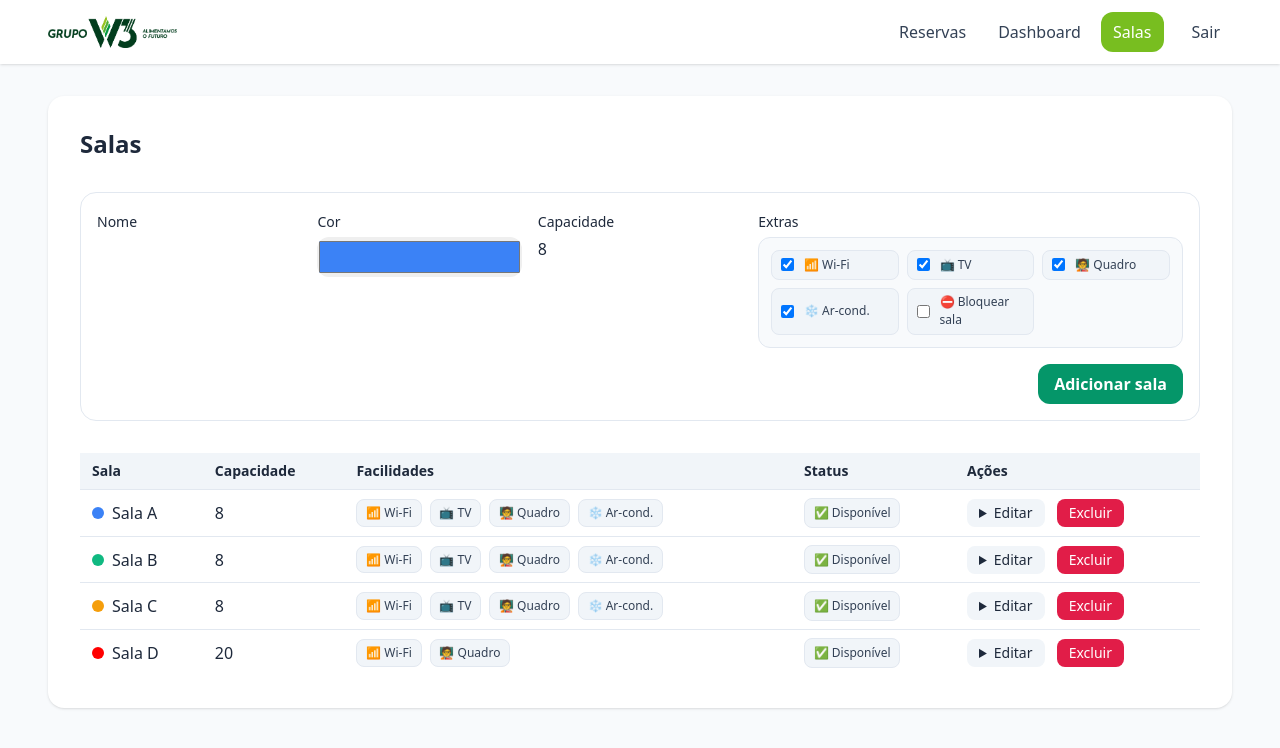
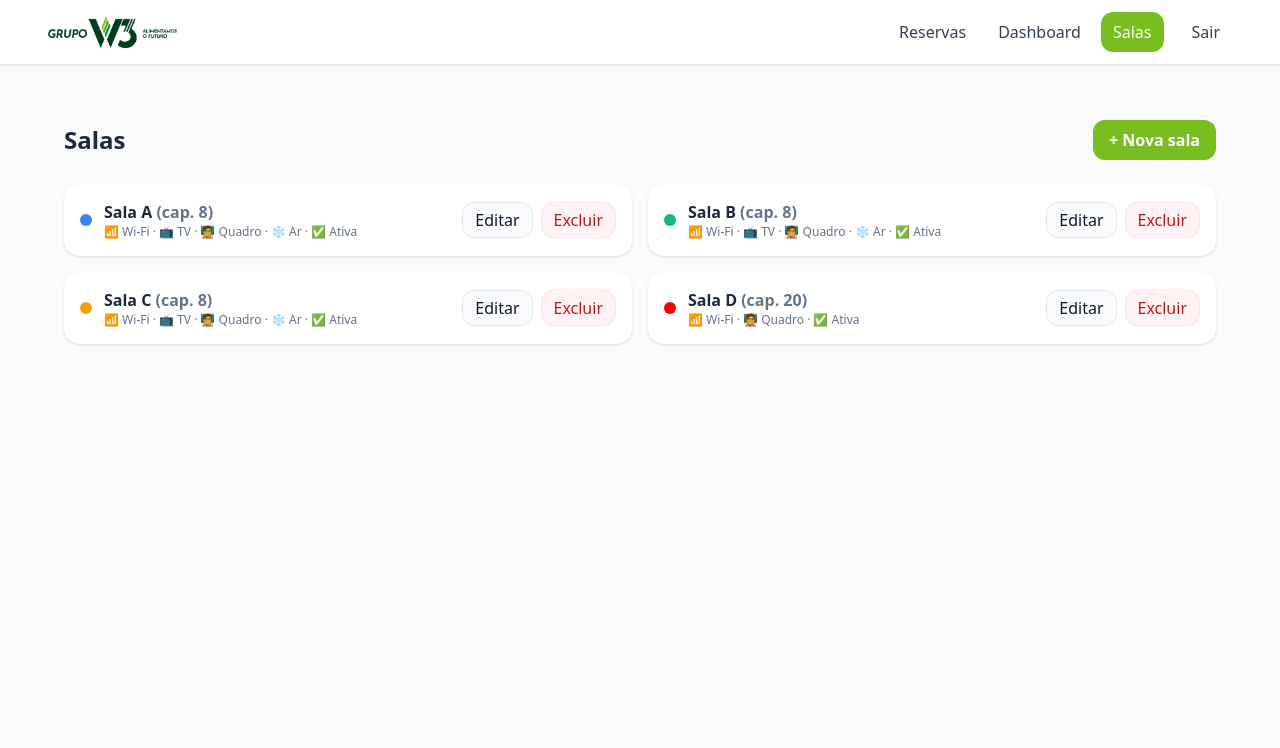
Before and after one commit to VittorioPaivaW3/AgendaW3, a PHP site: page /index.php?page=salas in a window 1280 px wide. Shown: the top 748 px of the page. Run offline with PHP 8.4, Linux system fonts and the light colour scheme; the visitor is signed in with stand-in values (Sample User, id 1); data comes from the database, SQL or seed files in the repository; both versions use the stored data as it was after the commit; some libraries are stand-ins or nearby versions.

Commit message:
funcionalidade de editar salas

```diff
--- a/partials/modals.php
+++ b/partials/modals.php
@@ -20,6 +20,9 @@
 <dialog id="createDialog" class="rounded-2xl w-[min(800px,95vw)] p-0">
   <form method="post" class="p-6 space-y-4" onsubmit="return onSubmitCreate()">
     <input type="hidden" name="action" value="save_booking"/>
+    <input type="hidden" name="booking_id" id="booking_id" value="">
+<input type="hidden" name="action" value="save_booking" id="booking_action">
+
     <div class="flex items-start justify-between">
       <h2 class="text-lg font-semibold">Nova reserva</h2>
       <button type="button" class="text-slate-400 hover:text-slate-700" onclick="this.closest('dialog').close()">✕</button>
--- a/salas.php
+++ b/salas.php
@@ -1,125 +1,266 @@
 <?php
-// salas.php — CRUD de salas (apenas admin)
+// salas.php — Admin: gerenciamento de salas (edição em modal centralizado)
 
-$rooms = [];
-foreach ($pdo->query('SELECT * FROM rooms ORDER BY id') as $r) {
-    $rooms[(int)$r['id']] = $r;
+if (empty($_SESSION['is_admin'])) {
+  header('Location: index.php'); exit;
 }
+
+// --------- Garantias de schema ---------
+$cols = $pdo->query("PRAGMA table_info(rooms)")->fetchAll(PDO::FETCH_ASSOC);
+$hasExtras = false;
+foreach ($cols as $c) { if (strcasecmp($c['name'], 'extras') === 0) { $hasExtras = true; break; } }
+if (!$hasExtras) {
+  $pdo->exec("ALTER TABLE rooms ADD COLUMN extras TEXT DEFAULT '[]'");
+}
+
+// --------- Flash helper ---------
+$flash = $flash ?? null;
+if (!empty($_SESSION['flash'])) { $flash = $_SESSION['flash']; unset($_SESSION['flash']); }
+
+// --------- Processamento (PRG) ---------
+if ($_SERVER['REQUEST_METHOD'] === 'POST') {
+  $action = $_POST['action'] ?? '';
+  try {
+    if ($action === 'create_room') {
+      $name = trim($_POST['name'] ?? '');
+      $color = $_POST['color'] ?? '#3b82f6';
+      $capacity = max(1, (int)($_POST['capacity'] ?? 1));
+      $has_wifi = !empty($_POST['has_wifi']) ? 1 : 0;
+      $has_tv = !empty($_POST['has_tv']) ? 1 : 0;
+      $has_board = !empty($_POST['has_board']) ? 1 : 0;
+      $has_ac = !empty($_POST['has_ac']) ? 1 : 0;
+      $is_blocked = !empty($_POST['is_blocked']) ? 1 : 0;
+      if ($name === '') throw new Exception('Informe um nome.');
+      $st = $pdo->prepare("INSERT INTO rooms (name,color,capacity,has_wifi,has_tv,has_board,has_ac,is_blocked,extras) VALUES (?,?,?,?,?,?,?,?,?)");
+      $st->execute([$name,$color,$capacity,$has_wifi,$has_tv,$has_board,$has_ac,$is_blocked,'[]']);
+      $_SESSION['flash'] = ['type'=>'success','msg'=>'Sala criada com sucesso.'];
+    }
+
+    if ($action === 'update_room') {
+      $id = (int)($_POST['room_id'] ?? 0);
+      if ($id <= 0) throw new Exception('Sala inválida.');
+      $name = trim($_POST['name'] ?? '');
+      $color = $_POST['color'] ?? '#3b82f6';
+      $capacity = max(1, (int)($_POST['capacity'] ?? 1));
+      $has_wifi = !empty($_POST['has_wifi']) ? 1 : 0;
+      $has_tv = !empty($_POST['has_tv']) ? 1 : 0;
+      $has_board = !empty($_POST['has_board']) ? 1 : 0;
+      $has_ac = !empty($_POST['has_ac']) ? 1 : 0;
+      $is_blocked = !empty($_POST['is_blocked']) ? 1 : 0;
+      if ($name === '') throw new Exception('Informe um nome.');
+      $st = $pdo->prepare("UPDATE rooms SET name=?, color=?, capacity=?, has_wifi=?, has_tv=?, has_board=?, has_ac=?, is_blocked=? WHERE id=?");
+      $st->execute([$name,$color,$capacity,$has_wifi,$has_tv,$has_board,$has_ac,$is_blocked,$id]);
+      $_SESSION['flash'] = ['type'=>'success','msg'=>'Sala atualizada.'];
+    }
+
+    if ($action === 'delete_room') {
+      $id = (int)($_POST['room_id'] ?? 0);
+      if ($id <= 0) throw new Exception('Sala inválida.');
+      $pdo->prepare("DELETE FROM rooms WHERE id=?")->execute([$id]);
+      $_SESSION['flash'] = ['type'=>'success','msg'=>'Sala removida.'];
+    }
+
+  } catch (Throwable $e) {
+    $_SESSION['flash'] = ['type'=>'error','msg'=>$e->getMessage()];
+  }
+  header('Location: index.php?page=salas'); exit;
+}
+
+// --------- Carregamento ---------
+$rooms = $pdo->query("SELECT * FROM rooms ORDER BY id")->fetchAll(PDO::FETCH_ASSOC);
 ?>
+<style>
+  .btn-w3{ background:#78BE20; color:#fff } .btn-w3:hover{ filter:brightness(.95) }
+  .btn-ghost{ background:#f8fafc; border:1px solid #e2e8f0; color:#0f172a } .btn-ghost:hover{ background:#f1f5f9 }
+  .btn-danger{ background:#fef2f2; border:1px solid #fee2e2; color:#b91c1c } .btn-danger:hover{ filter:brightness(.98) }
 
-<div class="bg-white rounded-2xl shadow p-6 lg:p-8 space-y-8">
+  .toggle { position:relative; display:inline-flex; align-items:center; gap:.5rem; padding:.5rem .75rem;
+    border-radius:9999px; border:1px solid #e2e8f0; font-size:.875rem; cursor:pointer; user-select:none }
+  .peer:checked + .toggle{ border-color:#c7f0a7; background:#f0fdf4 }
+  .toggle .dot{ width:8px; height:8px; border-radius:9999px; background:#94a3b8 }
+  .peer:checked + .toggle .dot{ background:#78BE20 }
+
+  /* Modal (dialog) */
+  dialog#editRoomDialog{
+    border:none; border-radius:16px; padding:0; width:min(720px,95vw);
+    box-shadow:0 20px 60px rgba(15,23,42,.2);
+  }
+  dialog#editRoomDialog::backdrop{ background:rgba(15,23,42,.45) }
+</style>
+
+<div class="max-w-6xl mx-auto space-y-6">
+  <header class="flex flex-col md:flex-row md:items-center md:justify-between gap-3">
     <h1 class="text-2xl font-bold">Salas</h1>
 
-  <!-- Adicionar sala -->
-  <form method="post" class="grid md:grid-cols-5 gap-4 p-4 border border-slate-200 rounded-2xl">
-    <input type="hidden" name="action" value="create_room"/>
+    <div class="flex flex-col md:flex-row md:items-center gap-3 w-full md:w-auto">
+      <!-- + Nova sala (mantém inline) -->
+      <button onclick="document.getElementById('newRoom').classList.toggle('hidden')"
+              class="px-4 h-10 rounded-xl btn-w3 font-semibold">+ Nova sala</button>
+    </div>
+  </header>
+
+  <?php if ($flash): ?>
+    <div class="rounded-xl px-4 py-3 text-sm <?= $flash['type']==='success'?'bg-emerald-50 text-emerald-700':'bg-rose-50 text-rose-700' ?>">
+      <?= h($flash['msg']) ?>
+    </div>
+  <?php endif; ?>
+
+  <!-- Criar nova sala -->
+  <div id="newRoom" class="hidden" style="border:1px solid #e2e8f0;border-radius:1rem;padding:1rem;background:#fff">
+    <form method="post" class="space-y-4">
+      <input type="hidden" name="action" value="create_room">
+      <div class="grid md:grid-cols-3 gap-4">
         <div>
           <label class="text-sm font-medium">Nome</label>
-      <input name="name" required class="mt-1 w-full rounded-xl border-slate-300"/>
+          <input name="name" required class="mt-1 w-full rounded-xl border-slate-300" placeholder="Ex.: Sala A">
         </div>
         <div>
           <label class="text-sm font-medium">Cor</label>
-      <input name="color" type="color" value="#3b82f6" class="mt-1 w-full h-10 rounded-xl border-slate-300"/>
+          <input name="color" type="color" value="#3b82f6" class="mt-1 w-16 h-10 p-1 rounded-xl border-slate-300">
         </div>
         <div>
           <label class="text-sm font-medium">Capacidade</label>
-      <input name="capacity" type="number" min="1" value="8" class="mt-1 w-full rounded-xl border-slate-300"/>
-    </div>
-    <div class="md:col-span-2">
-      <label class="text-sm font-medium">Extras</label>
-      <div class="mt-1 grid grid-cols-2 sm:grid-cols-3 gap-2 p-3 border border-slate-200 rounded-xl bg-slate-50">
-        <label class="feature"><input type="checkbox" name="has_wifi" class="mr-1" checked/>📶 Wi-Fi</label>
-        <label class="feature"><input type="checkbox" name="has_tv" class="mr-1" checked/>📺 TV</label>
-        <label class="feature"><input type="checkbox" name="has_board" class="mr-1" checked/>🧑‍🏫 Quadro</label>
-        <label class="feature"><input type="checkbox" name="has_ac" class="mr-1" checked/>❄️ Ar-cond.</label>
-        <label class="feature bg-rose-50"><input type="checkbox" name="is_blocked" class="mr-1"/>⛔ Bloquear sala</label>
+          <input name="capacity" type="number" min="1" value="6" required class="mt-1 w-full rounded-xl border-slate-300">
         </div>
       </div>
-    <div class="md:col-span-5 flex justify-end">
-      <button class="px-4 py-2 rounded-xl bg-emerald-600 text-white font-semibold hover:bg-emerald-700">Adicionar sala</button>
+
+      <div class="flex flex-wrap items-center gap-3">
+        <input id="nwifi" type="checkbox" name="has_wifi" class="peer hidden">
+        <label for="nwifi" class="toggle"><span class="dot"></span>Wi-Fi</label>
+
+        <input id="ntv" type="checkbox" name="has_tv" class="peer hidden">
+        <label for="ntv" class="toggle"><span class="dot"></span>TV</label>
+
+        <input id="nboard" type="checkbox" name="has_board" class="peer hidden">
+        <label for="nboard" class="toggle"><span class="dot"></span>Quadro</label>
+
+        <input id="nac" type="checkbox" name="has_ac" class="peer hidden">
+        <label for="nac" class="toggle"><span class="dot"></span>Ar-condicionado</label>
+
+        <input id="nblock" type="checkbox" name="is_blocked" class="peer hidden">
+        <label for="nblock" class="toggle"><span class="dot"></span>Bloquear sala</label>
+      </div>
+
+      <div class="flex items-center gap-2 justify-end">
+        <button type="button" class="px-4 h-10 rounded-xl btn-ghost" onclick="this.closest('#newRoom').classList.add('hidden')">Cancelar</button>
+        <button class="px-4 h-10 rounded-xl btn-w3 font-semibold">Salvar</button>
       </div>
     </form>
+  </div>
 
   <!-- Lista de salas -->
-  <div class="overflow-auto">
-    <table class="w-full min-w-[900px]">
-      <thead class="bg-slate-100">
-        <tr>
-          <th class="text-left px-3 py-2 text-sm">Sala</th>
-          <th class="text-left px-3 py-2 text-sm">Capacidade</th>
-          <th class="text-left px-3 py-2 text-sm">Facilidades</th>
-          <th class="text-left px-3 py-2 text-sm">Status</th>
-          <th class="text-left px-3 py-2 text-sm">Ações</th>
-        </tr>
-      </thead>
-      <tbody>
-        <?php foreach ($rooms as $rid => $r): ?>
-          <tr class="border-t border-slate-200">
-            <td class="px-3 py-2">
+  <div class="grid md:grid-cols-2 gap-4">
+    <?php foreach ($rooms as $r): $rid=(int)$r['id']; ?>
+      <div class="bg-white rounded-2xl shadow p-4 space-y-3">
+        <div class="flex items-center justify-between">
+          <div class="flex items-center gap-3">
+            <span class="inline-block w-3 h-3 rounded-full" style="background:<?= h($r['color']) ?>"></span>
+            <div>
+              <div class="font-semibold"><?= h($r['name']) ?> <span class="text-slate-500">(cap. <?= (int)$r['capacity'] ?>)</span></div>
+              <div class="text-xs text-slate-500">
+                <?php if ((int)$r['has_wifi']): ?>📶 Wi-Fi · <?php endif; ?>
+                <?php if ((int)$r['has_tv']): ?>📺 TV · <?php endif; ?>
+                <?php if ((int)$r['has_board']): ?>🧑‍🏫 Quadro · <?php endif; ?>
+                <?php if ((int)$r['has_ac']): ?>❄️ Ar · <?php endif; ?>
+                <?= (int)$r['is_blocked'] ? '⛔ Bloqueada' : '✅ Ativa' ?>
+              </div>
+            </div>
+          </div>
           <div class="flex items-center gap-2">
-                <span class="inline-block w-3 h-3 rounded-full" style="background: <?= h($r['color']) ?>"></span>
-                <span class="font-medium"><?= h($r['name']) ?></span>
+            <!-- Botão de editar com dados em data-* -->
+            <button
+              class="px-3 h-9 rounded-xl btn-ghost"
+              onclick="openEditDialog(this)"
+              data-rid="<?= $rid ?>"
+              data-name="<?= h($r['name']) ?>"
+              data-color="<?= h($r['color']) ?>"
+              data-capacity="<?= (int)$r['capacity'] ?>"
+              data-wifi="<?= (int)$r['has_wifi'] ?>"
+              data-tv="<?= (int)$r['has_tv'] ?>"
+              data-board="<?= (int)$r['has_board'] ?>"
+              data-ac="<?= (int)$r['has_ac'] ?>"
+              data-blocked="<?= (int)$r['is_blocked'] ?>"
+            >Editar</button>
+
+            <form method="post" onsubmit="return confirm('Remover esta sala? Isso não apaga reservas existentes.');">
+              <input type="hidden" name="action" value="delete_room">
+              <input type="hidden" name="room_id" value="<?= $rid ?>">
+              <button class="px-3 h-9 rounded-xl btn-danger">Excluir</button>
+            </form>
           </div>
-            </td>
-            <td class="px-3 py-2"><?= (int)$r['capacity'] ?></td>
-            <td class="px-3 py-2">
-              <div class="flex flex-wrap gap-2 text-xs">
-                <?php if ((int)$r['has_wifi']) : ?><span class="feature">📶 Wi-Fi</span><?php endif; ?>
-                <?php if ((int)$r['has_tv'])   : ?><span class="feature">📺 TV</span><?php endif; ?>
-                <?php if ((int)$r['has_board']): ?><span class="feature">🧑‍🏫 Quadro</span><?php endif; ?>
-                <?php if ((int)$r['has_ac'])   : ?><span class="feature">❄️ Ar-cond.</span><?php endif; ?>
         </div>
-            </td>
-            <td class="px-3 py-2">
-              <?php if ((int)$r['is_blocked']): ?>
-                <span class="feature bg-rose-100">⛔ Bloqueada</span>
-              <?php else: ?>
-                <span class="feature bg-emerald-100">✅ Disponível</span>
-              <?php endif; ?>
-            </td>
-            <td class="px-3 py-2">
-              <details class="inline-block">
-                <summary class="px-3 py-1 rounded-lg bg-slate-100 hover:bg-slate-200 cursor-pointer text-sm">Editar</summary>
-                <form method="post" class="mt-2 grid md:grid-cols-5 gap-3 p-3 border border-slate-200 rounded-xl bg-white">
-                  <input type="hidden" name="action" value="update_room"/>
-                  <input type="hidden" name="id" value="<?= (int)$r['id'] ?>"/>
+      </div>
+    <?php endforeach; ?>
+  </div>
+</div>
+
+<!-- Modal: Editar Sala -->
+<dialog id="editRoomDialog">
+  <form method="post" class="p-6 space-y-4" style="max-height:80vh;overflow:auto">
+    <input type="hidden" name="action" value="update_room">
+    <input type="hidden" name="room_id" id="er_id">
+
+    <div class="flex items-start justify-between">
+      <h2 class="text-lg font-semibold">Editar sala</h2>
+      <button type="button" class="text-slate-400 hover:text-slate-700" onclick="closeEditDialog()">✕</button>
+    </div>
+
+    <div class="grid md:grid-cols-3 gap-4">
       <div>
-                    <label class="text-xs">Nome</label>
-                    <input name="name" value="<?= h($r['name']) ?>" class="mt-1 w-full rounded-xl border-slate-300"/>
+        <label class="text-sm font-medium">Nome</label>
+        <input id="er_name" name="name" required class="mt-1 w-full rounded-xl border-slate-300">
       </div>
       <div>
-                    <label class="text-xs">Cor</label>
-                    <input name="color" type="color" value="<?= h($r['color']) ?>" class="mt-1 w-full h-10 rounded-xl border-slate-300"/>
+        <label class="text-sm font-medium">Cor</label>
+        <input id="er_color" name="color" type="color" class="mt-1 w-16 h-10 p-1 rounded-xl border-slate-300">
       </div>
       <div>
-                    <label class="text-xs">Capacidade</label>
-                    <input name="capacity" type="number" min="1"placeholder="Inclua o solicitante se necessario" value="<?= (int)$r['capacity'] ?>" class="mt-1 w-full rounded-xl border-slate-300"/>
-                  </div>
-                  <div class="md:col-span-2">
-                    <label class="text-xs">Extras</label>
-                    <div class="mt-1 grid grid-cols-2 sm:grid-cols-3 gap-2 p-3 border border-slate-200 rounded-xl bg-slate-50">
-                      <label class="feature"><input type="checkbox" name="has_wifi" <?= (int)$r['has_wifi']? 'checked':'' ?> class="mr-1"/>📶 Wi-Fi</label>
-                      <label class="feature"><input type="checkbox" name="has_tv" <?= (int)$r['has_tv']? 'checked':'' ?> class="mr-1"/>📺 TV</label>
-                      <label class="feature"><input type="checkbox" name="has_board" <?= (int)$r['has_board']? 'checked':'' ?> class="mr-1"/>🧑‍🏫 Quadro</label>
-                      <label class="feature"><input type="checkbox" name="has_ac" <?= (int)$r['has_ac']? 'checked':'' ?> class="mr-1"/>❄️ Ar-cond.</label>
-                      <label class="feature bg-rose-50"><input type="checkbox" name="is_blocked" <?= (int)$r['is_blocked']? 'checked':'' ?> class="mr-1"/>⛔ Bloquear sala</label>
+        <label class="text-sm font-medium">Capacidade</label>
+        <input id="er_capacity" name="capacity" type="number" min="1" required class="mt-1 w-full rounded-xl border-slate-300">
       </div>
     </div>
-                  <div class="md:col-span-5 flex justify-end gap-2">
-                    <button class="px-3 py-1 rounded-lg bg-indigo-600 text-white text-sm">Salvar</button>
+
+    <div class="flex flex-wrap items-center gap-3 pt-2">
+      <input id="er_wifi" type="checkbox" name="has_wifi" class="peer hidden">
+      <label for="er_wifi" class="toggle"><span class="dot"></span>Wi-Fi</label>
+
+      <input id="er_tv" type="checkbox" name="has_tv" class="peer hidden">
+      <label for="er_tv" class="toggle"><span class="dot"></span>TV</label>
+
+      <input id="er_board" type="checkbox" name="has_board" class="peer hidden">
+      <label for="er_board" class="toggle"><span class="dot"></span>Quadro</label>
+
+      <input id="er_ac" type="checkbox" name="has_ac" class="peer hidden">
+      <label for="er_ac" class="toggle"><span class="dot"></span>Ar-condicionado</label>
+
+      <input id="er_blocked" type="checkbox" name="is_blocked" class="peer hidden">
+      <label for="er_blocked" class="toggle"><span class="dot"></span>Bloquear sala</label>
+    </div>
+
+    <div class="flex items-center justify-end gap-2 pt-2">
+      <button type="button" class="px-4 h-10 rounded-xl btn-ghost" onclick="closeEditDialog()">Cancelar</button>
+      <button class="px-4 h-10 rounded-xl btn-w3 font-semibold">Salvar</button>
     </div>
   </form>
-              </details>
+</dialog>
 
-              <form method="post" onsubmit="return confirm('Excluir a sala &quot;<?= h($r['name']) ?>&quot;? Todas as reservas dela serão removidas.')" class="inline-block ml-2">
-                <input type="hidden" name="action" value="delete_room"/>
-                <input type="hidden" name="id" value="<?= (int)$r['id'] ?>"/>
-                <button class="px-3 py-1 rounded-lg bg-rose-600 text-white text-sm">Excluir</button>
-              </form>
-            </td>
-          </tr>
-        <?php endforeach; ?>
-      </tbody>
-    </table>
-  </div>
-</div>
+<script>
+  const dlg = document.getElementById('editRoomDialog');
+
+  function openEditDialog(btn){
+    const d = btn.dataset;
+    document.getElementById('er_id').value = d.rid;
+    document.getElementById('er_name').value = d.name || '';
+    document.getElementById('er_color').value = d.color || '#3b82f6';
+    document.getElementById('er_capacity').value = d.capacity || 1;
+
+    document.getElementById('er_wifi').checked    = d.wifi === '1';
+    document.getElementById('er_tv').checked      = d.tv === '1';
+    document.getElementById('er_board').checked   = d.board === '1';
+    document.getElementById('er_ac').checked      = d.ac === '1';
+    document.getElementById('er_blocked').checked = d.blocked === '1';
+
+    dlg.showModal();
+  }
+  function closeEditDialog(){ dlg.close(); }
+</script>
```
Also changed, not shown: database.sqlite. Lines whose indentation alone changed are shown as unchanged.
